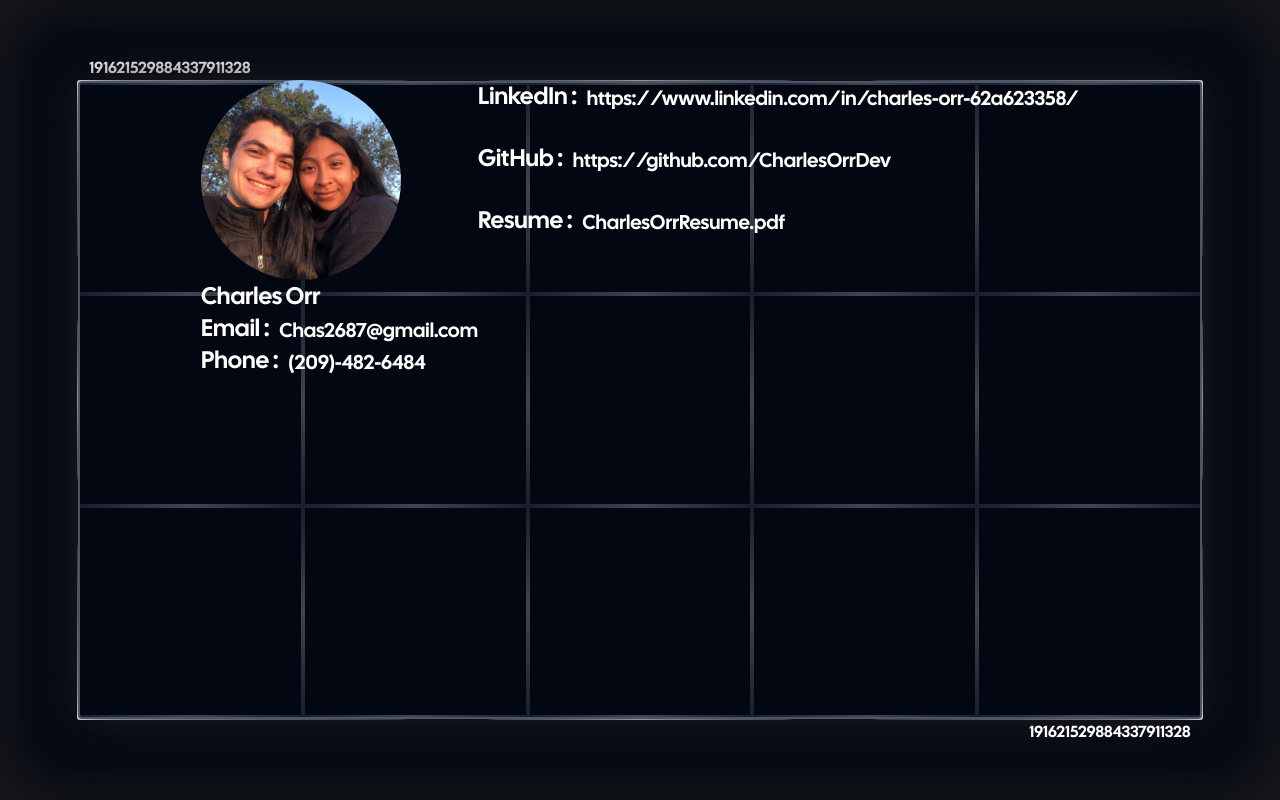
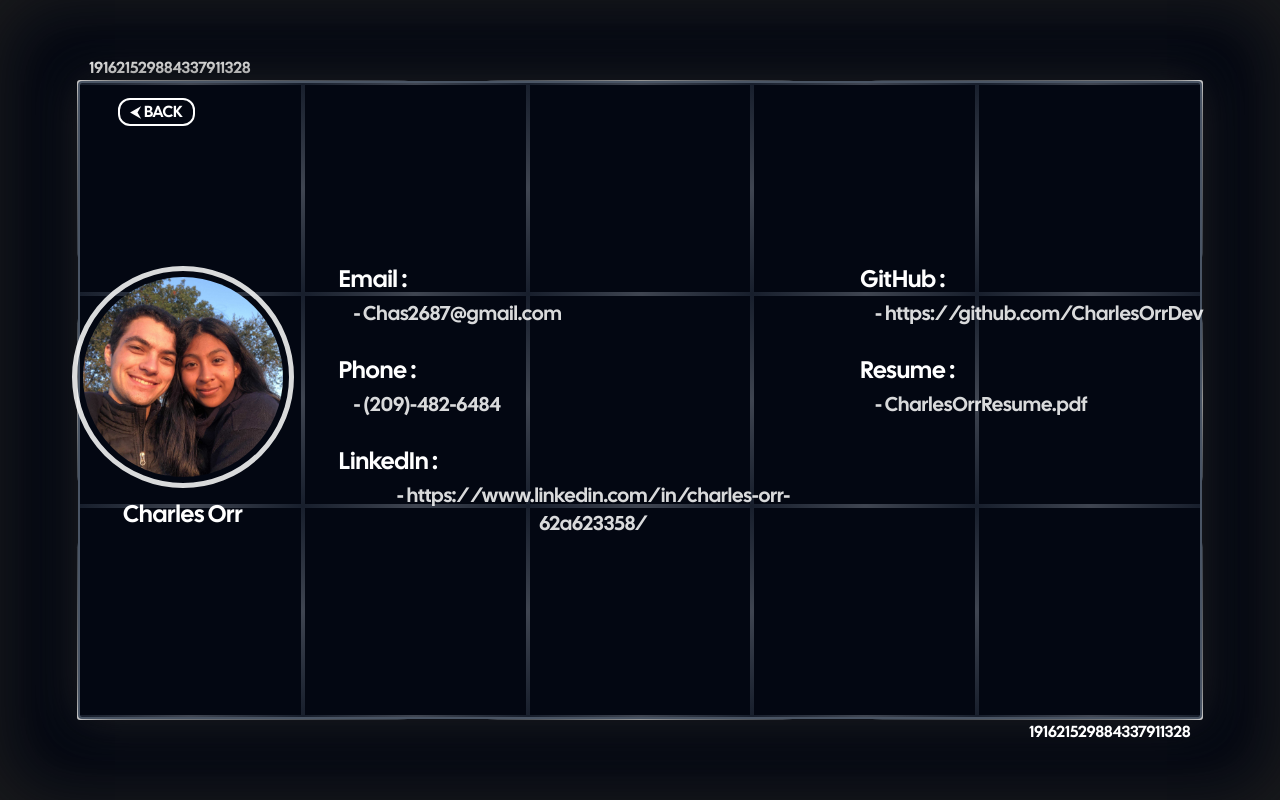
Before and after one commit to CharlesOrrDev/portfolio, a Next.js app: page /CONTACT in a window 1280 px wide. Built offline with nearby package versions, Linux system fonts and the light colour scheme.

Commit message:
added the empty container around return content in Enter page, made the contact page look better and added a back button, turned back button into component to be used wherever its needed

```diff
--- a/src/app/(pages)/CONTACT/page.tsx
+++ b/src/app/(pages)/CONTACT/page.tsx
@@ -1,60 +1,59 @@
 'use client'
 
+import BackButton from "@/app/Components/BackButton";
 import MeAndSteph2 from "/public/assets/MeAndSteph2.jpg"
 import Image from "next/image";
 
 export default function Contact()
 {
   return (
-    <div className="grid justify-center items-center">
+    <>
+      <BackButton />
 
-      {/* Contact Page START */}
-      <div className="grid h-full justify-between">
+      <div className="grid gap-[50px] justify-center items-center h-full w-full">
 
         {/* Personal Section */}
-        <div className="row-start-1 col-start-1 grid">
-          <div className="">
-            <Image src={MeAndSteph2} alt="Me and my wife" width={200} height={200} style={{objectFit: "cover"}} className="rounded-full h-[200px]"/>
+        <div className="col-start-1 row-start-1 grid items-center justify-center">
+          <div className="outline-[5px] outline-white/85 rounded-full w-fit">
+            <Image src={MeAndSteph2} alt="Me and my wife" width={200} height={200} style={{objectFit: "cover"}} className="rounded-full h-[200px] m-[6px]"/>
           </div>
 
-          <div className="text-2xl">
+          <div className="text-2xl text-center mt-[15px]">
             <p>Charles Orr</p>
           </div>
+        </div>
 
-          <div className="flex">
+        <div className="col-start-2 row-start-1 grid justify-center gap-[27px]">
+          <div className="col-start-1 row-start-1">
             <p className="mr-[10px] text-2xl">Email :</p>
-            <p className="text-xl mt-[4px]">Chas2687@gmail.com</p>
+            <p className="text-xl mt-[4px] ml-[15px] opacity-85">- Chas2687@gmail.com</p>
           </div>
 
-          <div className="flex">
+          <div className="col-start-1 row-start-2">
             <p className="mr-[10px] text-2xl">Phone :</p>
-            <p className="text-xl mt-[4px]">(209)-482-6484</p>
+            <p className="text-xl mt-[4px] ml-[15px] opacity-85">- (209)-482-6484</p>
           </div>
-        </div>
-        {/* Personal Section */}
+          {/* Personal Section */}
 
-        {/* Outside Links */}
-        <div className="row-start-1 col-start-2 items-center">
-          <div className="flex mb-[30px]">
+          {/* Outside Links */}
+          <div className="col-start-1 row-start-3">
             <p className="mr-[10px] text-2xl">LinkedIn :</p>
-            <button onClick={() => window.open("https://www.linkedin.com/in/charles-orr-62a623358/")} className="text-xl mt-[4px] cursor-pointer">https://www.linkedin.com/in/charles-orr-62a623358/</button>
+            <button onClick={() => window.open("https://www.linkedin.com/in/charles-orr-62a623358/")} className="text-xl mt-[4px] cursor-pointer ml-[15px] opacity-85">- https://www.linkedin.com/in/charles-orr-62a623358/</button>
           </div>
 
-          <div className="flex mb-[30px]">
+          <div className="col-start-2 row-start-1">
             <p className="mr-[10px] text-2xl">GitHub :</p>
-            <button onClick={() => window.open("https://github.com/CharlesOrrDev")} className="text-xl mt-[4px] cursor-pointer">https://github.com/CharlesOrrDev</button>
+            <button onClick={() => window.open("https://github.com/CharlesOrrDev")} className="text-xl mt-[4px] cursor-pointer ml-[15px] opacity-85">- https://github.com/CharlesOrrDev</button>
           </div>
 
-          <div className="flex">
+          <div className="col-start-2 row-start-2">
             <p className="mr-[10px] text-2xl">Resume :</p>
-            <button className="text-xl mt-[4px] cursor-pointer"><a href="/assets/CharlesOrrResume.pdf" download="CharlesOrrResume.pdf">CharlesOrrResume.pdf</a></button>
+            <button className="text-xl mt-[4px] cursor-pointer ml-[15px] opacity-85"><a href="/assets/CharlesOrrResume.pdf" download="CharlesOrrResume.pdf">- CharlesOrrResume.pdf</a></button>
           </div>
+          {/* Outside Links */}
         </div>
-        {/* Outside Links */}
 
       </div>
-      {/* Contact Page END */}
-
-    </div>
+    </>
   );
 }
--- a/src/app/(pages)/ENTER/page.tsx
+++ b/src/app/(pages)/ENTER/page.tsx
@@ -1,14 +1,11 @@
 'use client'
 
-import HomeMenuButtons from '@/app/Components/HomeMenuButtons';
-import MouseFollowEffect from '@/app/Components/MouseFollowEffect';
-import { useRouter } from 'next/navigation';
+import HomeMenuButtons from '@/app/Components/HomeMenuButtons'
+import MouseFollowEffect from '@/app/Components/MouseFollowEffect'
 import React, { useEffect, useRef, useState } from 'react'
 
 export default function Home()
 {
-  const router = useRouter();
-
   const [mousePos, setMousePos] = useState({ x: 0, y: 0 });
   const [isHovering, setIsHovering] = useState(false);
   const [windowDimensions, setWindowDimensions] = useState({ width: 0, height: 0 });
@@ -55,6 +52,7 @@ export default function Home()
   },[])
 
   return (
+    <>
       <div className="w-full h-full flex items-center justify-center">
         <div
           className="w-[99.5%] h-[99%] grid overflow-hidden relative cursor-none"
@@ -101,5 +99,6 @@ export default function Home()
 
         </div>
       </div>
+    </>
   )
 }
--- /dev/null
+++ b/src/app/Components/BackButton.tsx
@@ -0,0 +1,26 @@
+import { useRouter } from 'next/navigation';
+import React, { useState } from 'react'
+
+const BackButton = () =>
+{
+  const router = useRouter();
+
+  const [isHovering, setIsHovering] = useState(false);
+
+  return (
+    <div className="absolute left-[120px] top-[100px]">
+      <button
+        onMouseEnter={() => setIsHovering(true)}
+        onMouseLeave={() => setIsHovering(false)}
+        onClick={() => router.push(`/ENTER`)}
+        className={`w-full cursor-pointer outline-[2px] rounded-[10px] px-[10px]
+          ${isHovering ? "outline-transparent text-gray-950 bg-white" : ""}
+        `}
+      >
+        &#11164; BACK
+      </button>
+    </div>
+  )
+}
+
+export default BackButton
```
Lines whose indentation alone changed are shown as unchanged.
